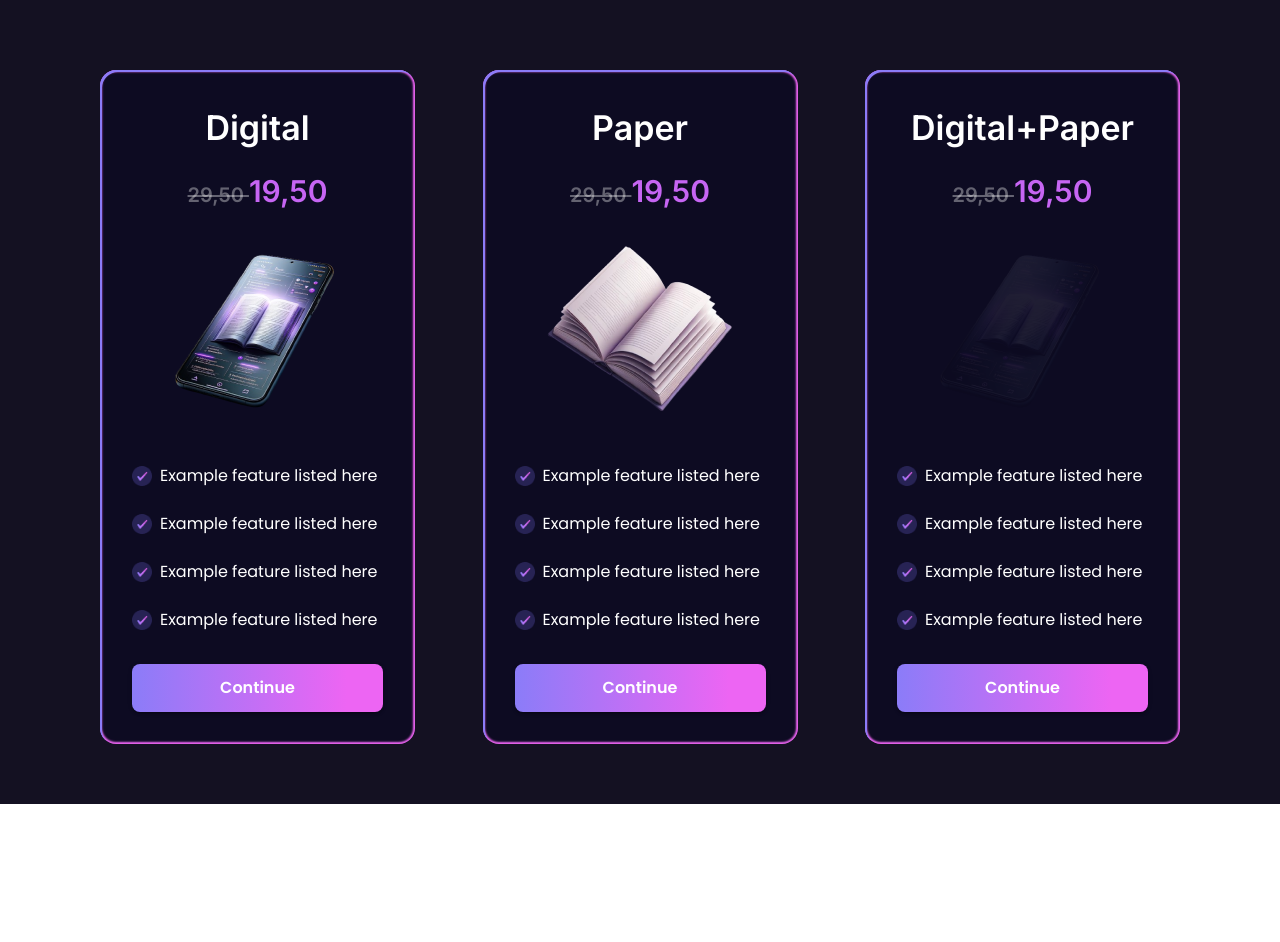
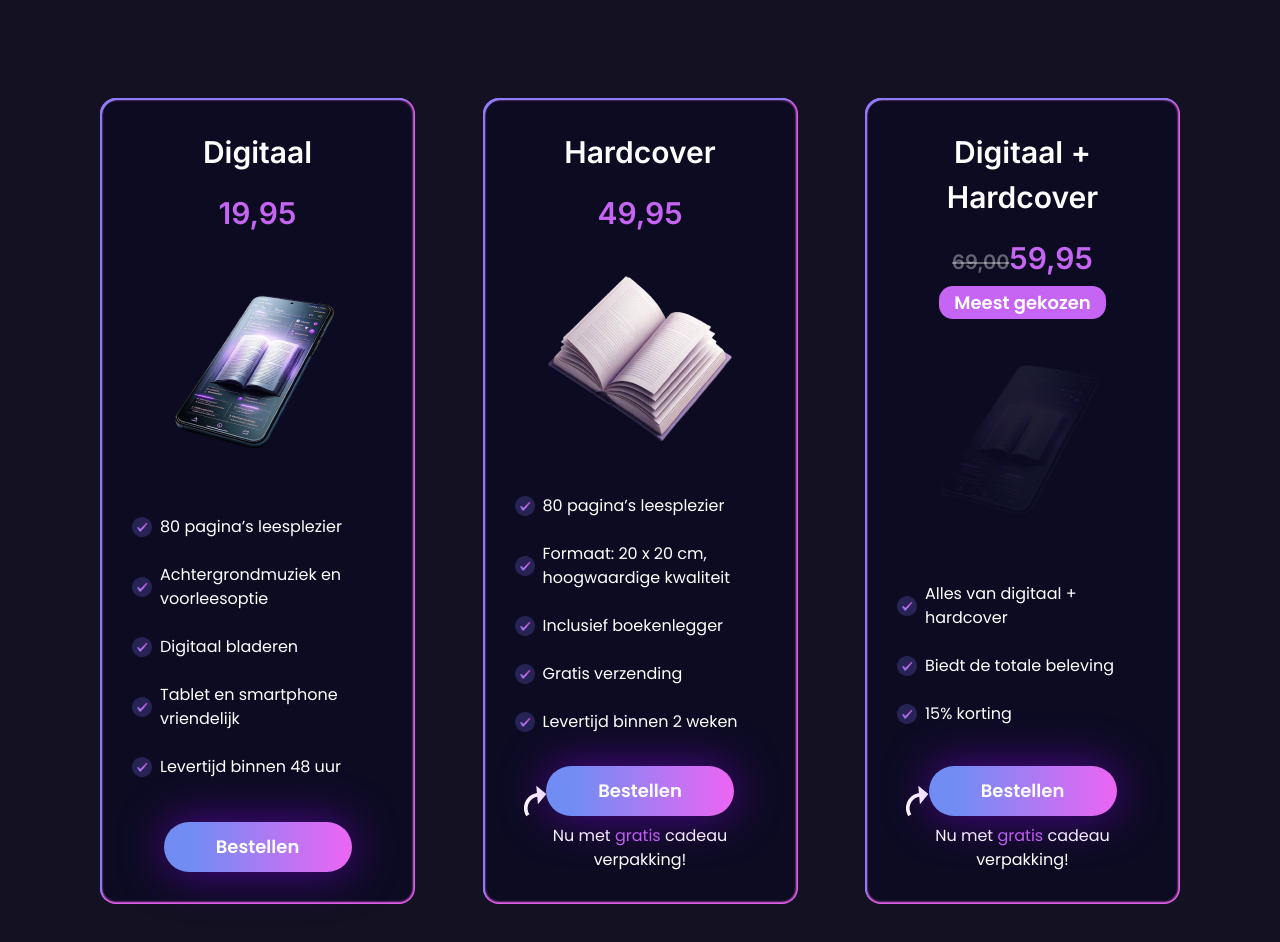
Before and after one commit to ZeenatLawal/whispery, a React (Create React App) app: page /bookTypes in a window 1280 px wide. Shown: the part 264-1206 px from the top of the page. Before the commit the page ends 1068 px from the top, so only its background shows below. Built offline with nearby package versions, Linux system fonts and the light colour scheme.

Commit message:
Change page 8 text to Dutch

```diff
--- a/src/Pages/BookTypes.tsx
+++ b/src/Pages/BookTypes.tsx
@@ -6,10 +6,52 @@ import DigitalBook from "../assets/digitalBook.png";
 import PaperBook from "../assets/paperBook.png";
 
 export function BookTypes() {
+  const bookDetails = [
+    {
+      bookType: "Digitaal",
+      bookImage: DigitalBook,
+      currentPrice: "19,95",
+      uniqSP: [
+        "80 pagina’s leesplezier",
+        "Achtergrondmuziek en voorleesoptie",
+        "Digitaal bladeren",
+        "Tablet en smartphone vriendelijk",
+        "Levertijd binnen 48 uur",
+      ],
+    },
+    {
+      bookType: "Hardcover",
+      bookImage: PaperBook,
+      currentPrice: "49,95",
+      uniqSP: [
+        "80 pagina’s leesplezier",
+        "Formaat: 20 x 20 cm, hoogwaardige kwaliteit",
+        "Inclusief boekenlegger",
+        "Gratis verzending",
+        "Levertijd binnen 2 weken",
+      ],
+    },
+    {
+      bookType: "Digitaal + Hardcover",
+      bookImage: DigitalBook,
+      currentPrice: "59,95",
+      previousPrice: "69,00",
+      uniqSP: [
+        "Alles van digitaal + hardcover",
+        "Biedt de totale beleving",
+        "15% korting",
+      ],
+      promoText: "Meest gekozen",
+    },
+  ];
+
   return (
     <Header pageNumber={8} path="/userDetails">
       <Grid item xs={12} textAlign="center">
-        <PageTitle title="Select book type you want to get" />
+        <PageTitle
+          title="Kies het type boek"
+          subtitle="Heb je een kortingscode? Deze kun je bij de volgende stap toevoegen."
+        />
       </Grid>
 
       <Grid
@@ -20,9 +62,25 @@ export function BookTypes() {
         marginBottom={{ xs: "30px", md: "60px" }}
         justifyContent="space-between"
       >
-        <CreateBook bookType="Digital" bookImage={DigitalBook} />
-        <CreateBook bookType="Paper" bookImage={PaperBook} />
-        <CreateBook bookType="Digital+Paper" bookImage={DigitalBook} />
+        {bookDetails.map(
+          ({
+            bookImage,
+            bookType,
+            currentPrice,
+            uniqSP,
+            previousPrice,
+            promoText,
+          }) => (
+            <CreateBook
+              bookType={bookType}
+              bookImage={bookImage}
+              currentPrice={currentPrice}
+              uniqSP={uniqSP}
+              previousPrice={previousPrice}
+              promoText={promoText}
+            />
+          )
+        )}
       </Grid>
     </Header>
   );
--- a/src/components/CreateBook.tsx
+++ b/src/components/CreateBook.tsx
@@ -5,18 +5,29 @@ import {
   List,
   ListItem,
   ListItemText,
+  useMediaQuery,
 } from "@mui/material";
 import CheckIcon from "../assets/checkIcon.png";
 import { useNavigate } from "react-router-dom";
+import Redo from "@mui/icons-material/Redo";
 
 export function CreateBook({
   bookType,
   bookImage,
+  currentPrice,
+  uniqSP,
+  previousPrice,
+  promoText,
 }: {
   bookType: string;
   bookImage: string;
+  currentPrice: string;
+  uniqSP: string[];
+  previousPrice?: string;
+  promoText?: string;
 }) {
   const navigate = useNavigate();
+  const isSmallest = useMediaQuery("(max-width: 380px)");
 
   return (
     <Grid
@@ -35,23 +46,26 @@ export function CreateBook({
       }}
       margin={{ xs: "25px 0", lg: "0" }}
     >
+      <Grid item textAlign="center">
         <Typography
           style={{
             fontFamily: "Inter, sans-serif",
             fontWeight: 600,
-          fontSize: "34px",
           }}
+          fontSize={{ xs: "24px", md: "30px" }}
         >
           {bookType}
         </Typography>
 
         <Typography
           marginTop={2}
+          marginBottom={1}
           style={{
             fontFamily: "Inter, sans-serif",
             fontWeight: 600,
           }}
         >
+          {previousPrice && (
             <span
               style={{
                 fontSize: "20px",
@@ -59,27 +73,46 @@ export function CreateBook({
                 color: "#FFFFFF5C",
               }}
             >
-          29,50{" "}
+              {previousPrice}
             </span>
+          )}
           <span
             style={{
               fontSize: "30px",
               color: "#C665F3",
             }}
           >
-          19,50
+            {currentPrice}
           </span>
         </Typography>
+
+        {promoText && (
+          <span
+            style={{
+              padding: "4px 15px",
+              background: "#C665F3",
+              borderRadius: "14px",
+              fontWeight: 600,
+              fontSize: "18px",
+            }}
+          >
+            {promoText}
+          </span>
+        )}
+      </Grid>
 
       <Grid item marginTop="20px">
         <img
           src={bookImage}
           alt="Book"
-          style={{ opacity: bookType === "Digital+Paper" ? "0.08" : "1" }}
+          style={{
+            opacity: bookType === "Digitaal + Hardcover" ? "0.08" : "1",
+          }}
         />
       </Grid>
 
       <List disablePadding sx={{ marginTop: "20px", width: "100%" }}>
+        {uniqSP.map((feature) => (
           <ListItem sx={{ paddingLeft: "0", paddingRight: "0" }}>
             <img
               src={CheckIcon}
@@ -88,58 +121,57 @@ export function CreateBook({
               style={{ marginRight: "8px" }}
             />
 
-          <ListItemText primary="Example feature listed here" />
+            <ListItemText primary={feature} />
           </ListItem>
-        <ListItem sx={{ paddingLeft: "0", paddingRight: "0" }}>
-          <img
-            src={CheckIcon}
-            alt="CheckIcon"
-            width="20px"
-            style={{ marginRight: "8px" }}
-          />
-
-          <ListItemText primary="Example feature listed here" />
-        </ListItem>
-        <ListItem sx={{ paddingLeft: "0", paddingRight: "0" }}>
-          <img
-            src={CheckIcon}
-            alt="CheckIcon"
-            width="20px"
-            style={{ marginRight: "8px" }}
-          />
-
-          <ListItemText primary="Example feature listed here" />
-        </ListItem>
-        <ListItem sx={{ paddingLeft: "0", paddingRight: "0" }}>
-          <img
-            src={CheckIcon}
-            alt="CheckIcon"
-            width="20px"
-            style={{ marginRight: "8px" }}
-          />
-
-          <ListItemText primary="Example feature listed here" />
-        </ListItem>
+        ))}
       </List>
 
+      <Grid item textAlign="center" position="relative">
+        {bookType !== "Digitaal" && (
+          <Redo
+            fontSize="large"
+            sx={{
+              transform: "rotate(-50deg)",
+              position: "absolute",
+              top: "38px",
+              left: isSmallest ? "-12px" : 0,
+            }}
+          />
+        )}
         <Button
           variant="contained"
           fullWidth
           sx={{
-          height: "48px",
-          borderRadius: "8px",
-          padding: "12px 20px",
-          background: "linear-gradient(90deg, #8B7CF8 0%, #ED65F3 85.48%)",
+            width: "188px",
+            height: "50px",
+            borderRadius: "36px",
             fontWeight: 600,
-          fontSize: "16px",
+            fontSize: "18px",
+            background: "linear-gradient(90deg, #718DF4 14.67%, #ED65F3 100%)",
             marginTop: "20px",
+            boxShadow: "0px 0px 44.6px 0px #8F00FF82",
           }}
           onClick={() => {
             navigate("/bookPurchase");
           }}
         >
-        Continue
+          Bestellen
         </Button>
+
+        {bookType !== "Digitaal" && (
+          <Typography marginTop={1}>
+            Nu met{" "}
+            <span
+              style={{
+                color: "#C665F3",
+              }}
+            >
+              gratis
+            </span>{" "}
+            cadeau verpakking!
+          </Typography>
+        )}
+      </Grid>
     </Grid>
   );
 }
```
Lines whose indentation alone changed are shown as unchanged.
